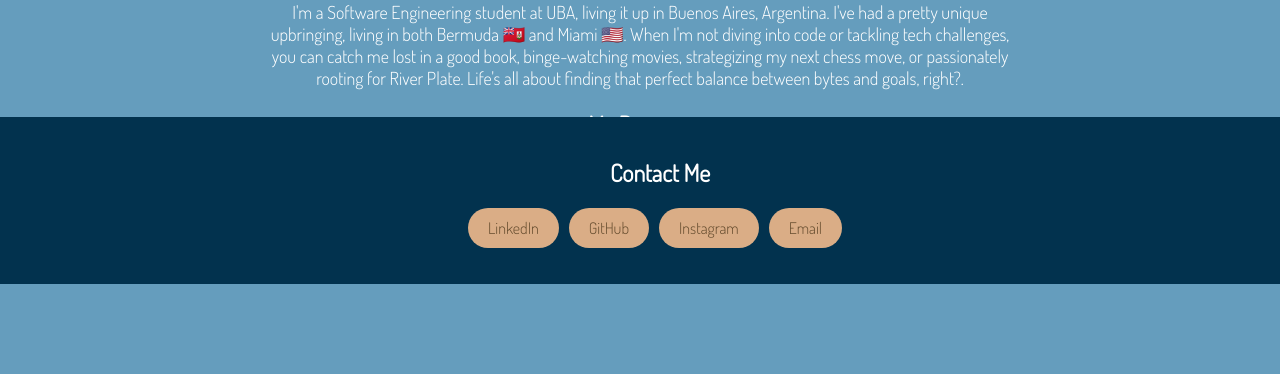
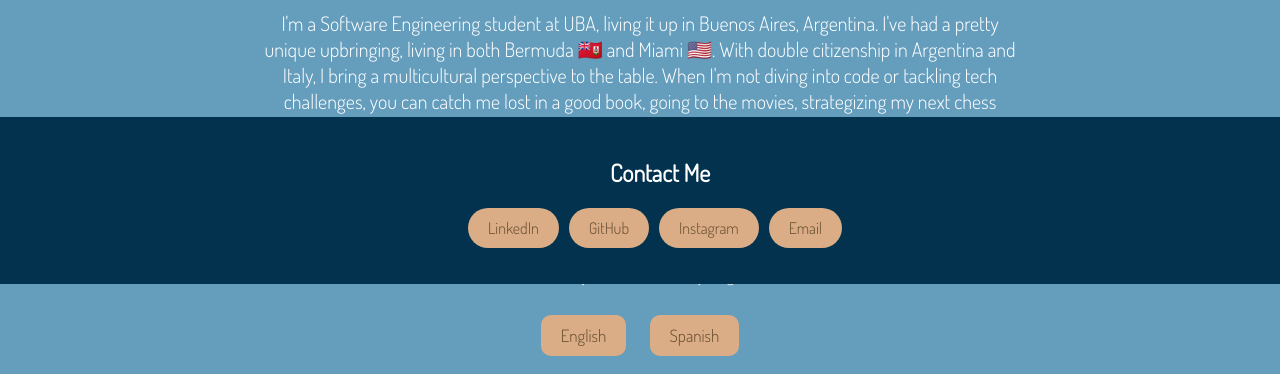
Before and after one commit to franlabollita/franlabollita.github.io, a plain HTML site: page index.html in a window 1280 px wide. Shown: the part 516-890 px from the top of the page. Before the commit the page ends 800 px from the top, so only its background shows below. Drawn offline with Linux system fonts and the light colour scheme; a script that the page names is missing; a web font is replaced by a local one.

Commit message:
Add files via upload

```diff
--- a/index.html
+++ b/index.html
@@ -15,15 +15,15 @@
   <main>
     <div class="about-me-container">
         <h1>About Me</h1>
-        <p>I'm a Software Engineering student at UBA, living it up in Buenos Aires, Argentina. I've had a pretty unique upbringing, living in both Bermuda &#x1F1E7;&#x1F1F2; and Miami 🇺🇸. When I'm not diving into code or tackling tech challenges, you can catch me lost in a good book, binge-watching movies, strategizing my next chess move, or passionately rooting for River Plate. Life's all about finding that perfect balance between bytes and goals, right?.</p>
+        <p>I'm a Software Engineering student at UBA, living it up in Buenos Aires, Argentina. I've had a pretty unique upbringing, living in both Bermuda &#x1F1E7;&#x1F1F2; and Miami 🇺🇸. With double citizenship in Argentina and Italy, I bring a multicultural perspective to the table. When I'm not diving into code or tackling tech challenges, you can catch me lost in a good book, going to the movies, strategizing my next chess move, or passionately rooting for River Plate. I'm particularly interested in Data Analytics and Machine Learning, and I'm eagerly on the lookout for my first job opportunities in the field of software engineering.  Life's all about finding that perfect balance between bytes and goals, right?.</p>
     </div>
   </main>
   <section id="my-resume">
-    <h2>My Resume</h2>
+    <h1>My Resume</h1>
     <p>Take my Resume before you go!</p>
     <div class="resume-buttons">
-      <button class="resume-button" id="download-eng-button"><a href="CV_FranciscoLabollita_eng.pdf" download>English</a></button>
-      <button class="resume-button" id="download-esp-button"><a href="CV_FranciscoLabollita_esp.pdf" download>Spanish</a></button>
+      <button class="resume-button" id="download-eng-button"><a href="CV_FranciscoLabollita_eng.pdf" download class="link-button">English</a></button>
+      <button class="resume-button" id="download-esp-button"><a href="CV_FranciscoLabollita_esp.pdf" download class="link-button">Spanish</a></button>
     </div>
   </section>
   <section id="contact">
--- a/styles.css
+++ b/styles.css
@@ -51,7 +51,12 @@ body {
     padding-right: 20%; /* Add padding to the right side */
     font-family: 'Dosis', sans-serif;
     color: white;
-    font-size: 18px;
+    font-size: 20px;
+  }
+
+  /* Style for the paragraph in the My Resume section */
+  #my-resume p {
+    font-size: 18px; /* Adjust the font size as desired */
   }
 
   .resume-buttons {
@@ -82,6 +87,13 @@ body {
     outline: none;
     text-decoration: none;
   }
+
+  .link-button{
+    text-decoration:none;
+    color: #664d2f;
+    font-family: 'Dosis', sans-serif;
+    font-size: 17px;
+   }
 
   /* Style the list containing the social buttons */
   .social-buttons {
```
